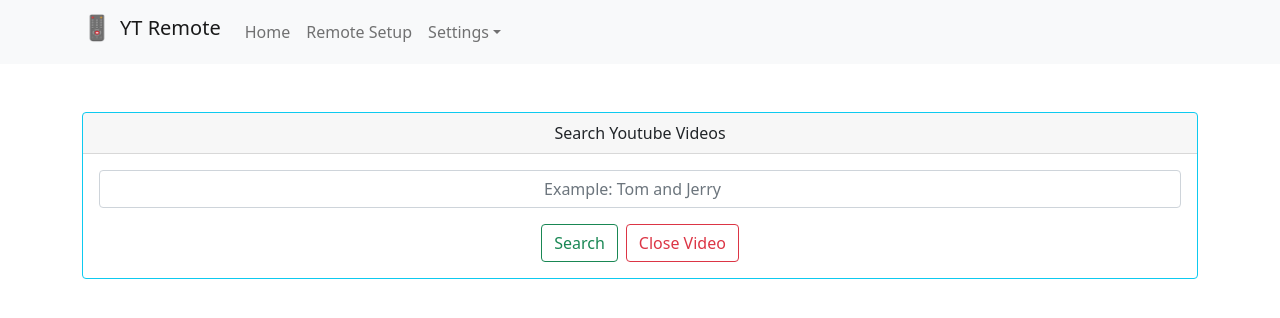
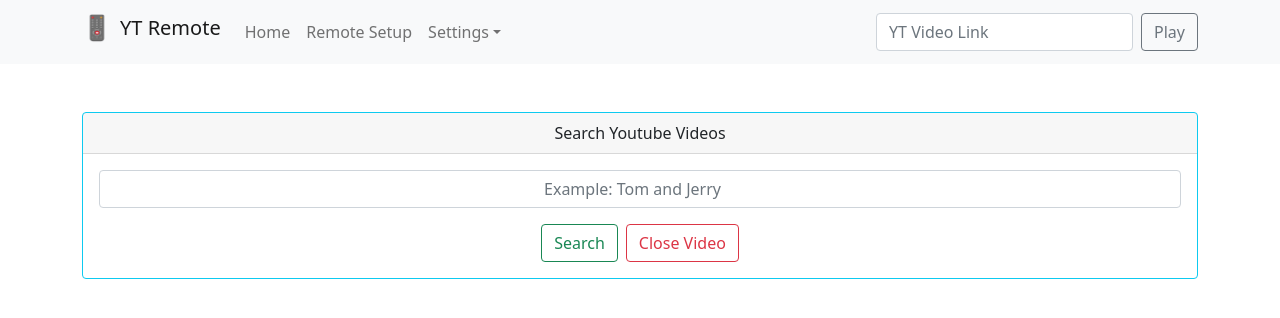
Before and after one commit to ShanuDey/yt-remote-webapp, a Next.js app: page / in a window 1280 px wide. Shown: the top 318 px of the page. Built offline with nearby package versions, Linux system fonts and the light colour scheme.

Commit message:
play video from yt video link
Signed-off-by: Shanu Dey <sd4shanudey@gmail.com>

```diff
--- a/components/Header.js
+++ b/components/Header.js
@@ -1,6 +1,14 @@
 import Image from 'next/image';
 import React, { useContext } from 'react';
-import { Navbar, Container, Nav, NavDropdown } from 'react-bootstrap';
+import {
+  Navbar,
+  Container,
+  Nav,
+  NavDropdown,
+  Form,
+  FormControl,
+  Button,
+} from 'react-bootstrap';
 import { toast } from 'react-toastify';
 import { RemoteContext } from '../contexts/RemoteContext';
 
@@ -16,6 +24,35 @@ export const Header = () => {
       await fetch(`${remoteContext.remoteHost}/shutdown`);
       toast.error('Shutting Down...');
     }
+  };
+
+  const handlePlayVideoByLink = async (event) => {
+    event.preventDefault();
+    const url = event.target.yt_video_link.value;
+    event.target.yt_video_link.value = '';
+    const data = `video_url=${encodeURIComponent(url)}`;
+
+    // API endpoint where we send form data.
+    const endpoint = `${remoteContext.remoteHost}/start_video`;
+
+    // Form the request for sending data to the server.
+    const options = {
+      // The method is POST because we are sending data.
+      method: 'POST',
+      // Tell the server we're sending JSON.
+      headers: {
+        // 'Content-Type': 'application/json',
+        'Content-Type': 'application/x-www-form-urlencoded;charset=UTF-8',
+        'Access-Control-Allow-Origin': '*',
+      },
+      // Body of the request is the JSON data we created above.
+      body: data,
+    };
+    await toast.promise(fetch(endpoint, options), {
+      pending: 'Loading video ...',
+      success: 'Video Found 👌',
+      error: 'Failed to start video 🤯',
+    });
   };
 
   return (
@@ -42,6 +79,18 @@ export const Header = () => {
               </NavDropdown.Item>
             </NavDropdown>
           </Nav>
+          <Form className='d-flex' onSubmit={handlePlayVideoByLink}>
+            <FormControl
+              type='url'
+              placeholder='YT Video Link'
+              className='me-2'
+              id='yt_video_link'
+              aria-label='Search'
+            />
+            <Button variant='outline-secondary' type='submit'>
+              Play
+            </Button>
+          </Form>
         </Navbar.Collapse>
       </Container>
     </Navbar>
```
